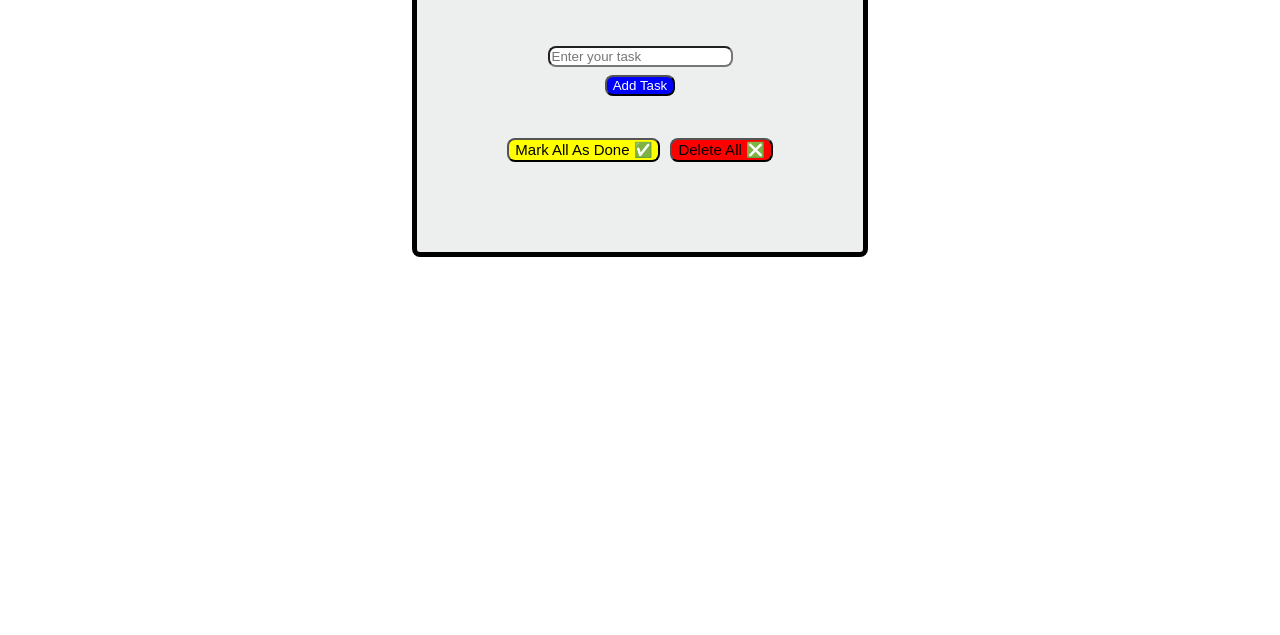
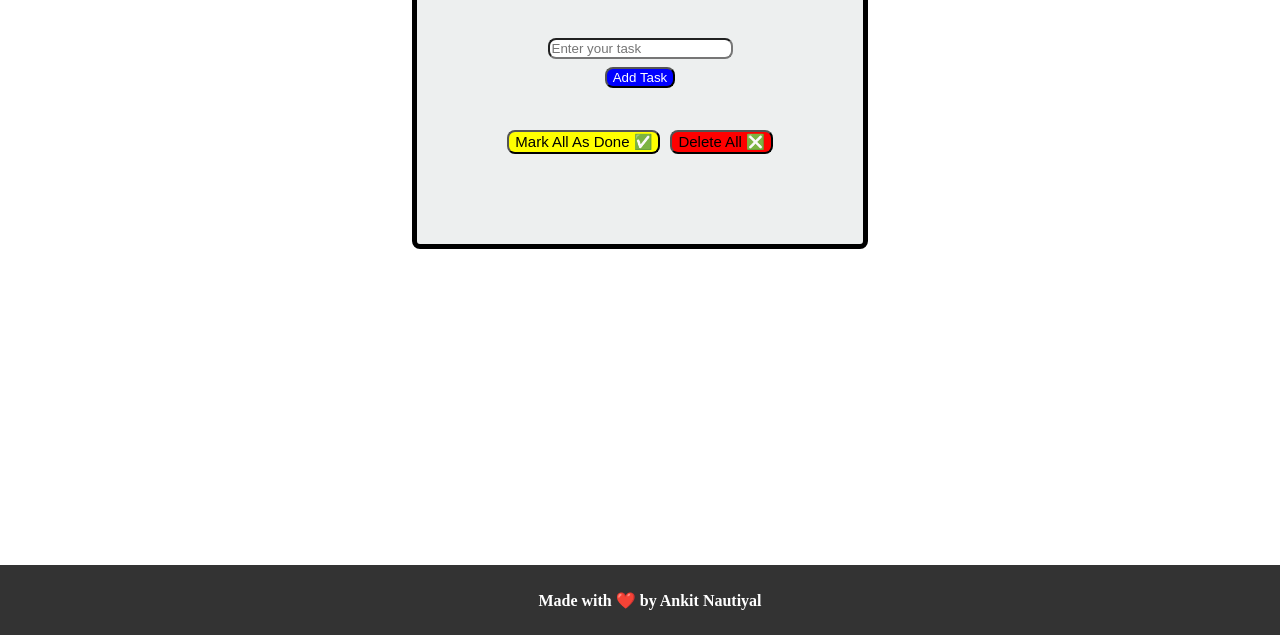
Before and after one commit to ankit-nautiyal/ToDo-List, a plain HTML site: page index.html in a window 1280 px wide. Shown: the part 165-800 px from the top of the page. Drawn offline with Linux system fonts and the light colour scheme.

Commit message:
added footer

```diff
--- a/index.html
+++ b/index.html
@@ -19,7 +19,10 @@
                 <br>
                 <button id="delAllBtn">Delete All ❎</button>
             </div>
+        </div>
 
+        <div id="footer">
+            <p>Made with ❤️ by Ankit Nautiyal</p>
         </div>
         <script src="app.js"></script>
     </body>
--- a/style.css
+++ b/style.css
@@ -2,6 +2,8 @@ body {
     display: flex;
     flex-direction: column;
     align-items: center;
+    min-height: 100vh; /* Ensures full height */
+    margin: 0;
 }
 
 input{
@@ -25,6 +27,9 @@ li{
     background-color: rgba(179, 187, 189, 0.244);
     padding: 80px;
     margin: 20px;
+
+    overflow-y: auto; /* Allows scrolling */
+
 }
 
 h1{
@@ -73,3 +78,23 @@ button{
     background-color: blue;
     color: white;
 }
+
+/* #footer{
+    font-weight: 800;
+    margin-top: 50px;
+    position: fixed;
+    bottom: 0;
+} */
+
+#footer {
+    font-weight: 800;
+    position: fixed;
+    bottom: 0;
+    left: 0;
+    width: 100%; /* Full-width footer */
+    background-color: #333; /* Add background to make it visible */
+    color: white;
+    text-align: center;
+    padding: 10px;
+    height: 50px;
+}
```
